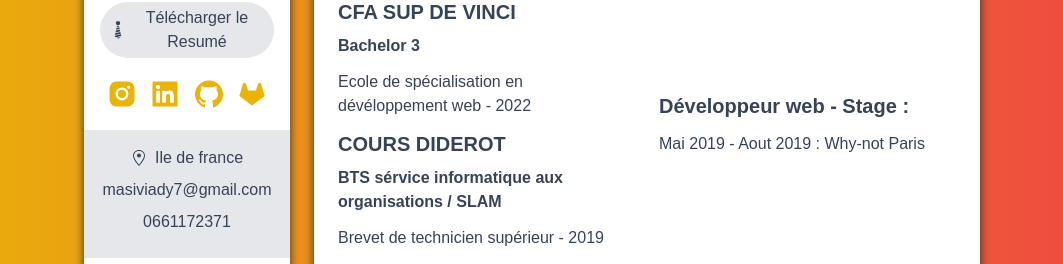
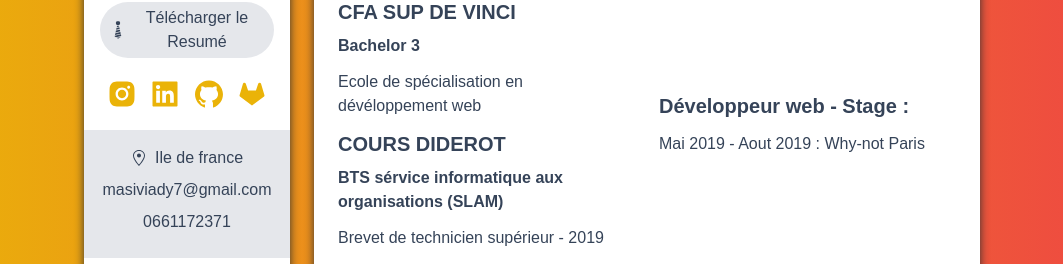
Before and after one commit to ady243/PorfolioAdy, a Next.js app: page /resume in a window 1280 px wide. Shown: the part 314-578 px from the top of the page, without its empty margins (108-1171 px from the left). Built offline with nearby package versions, Linux system fonts and the light colour scheme.

Commit message:
mise à jour 8

```diff
--- a/pages/resume.tsx
+++ b/pages/resume.tsx
@@ -28,15 +28,13 @@
           <div>
             <h5 className="my-2 text-xl font-bold">CFA SUP DE VINCI</h5>
             <p className="font-semibold">Bachelor 3</p>
-            <p className="my-3">
-              Ecole de spécialisation en dévéloppement web - 2022
-            </p>
+            <p className="my-3">Ecole de spécialisation en dévéloppement web</p>
             <p className="my-3"></p>
           </div>
           <div>
             <h5 className="my-2 text-xl font-bold">COURS DIDEROT</h5>
             <p className="font-semibold">
-              BTS sérvice informatique aux organisations / SLAM
+              BTS sérvice informatique aux organisations (SLAM)
             </p>
 
             <p className="my-3"> Brevet de technicien supérieur - 2019</p>
```
